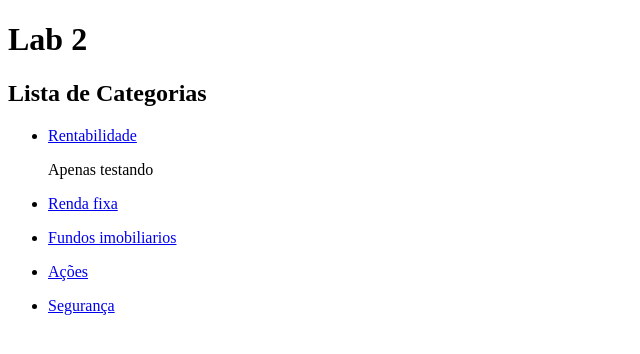
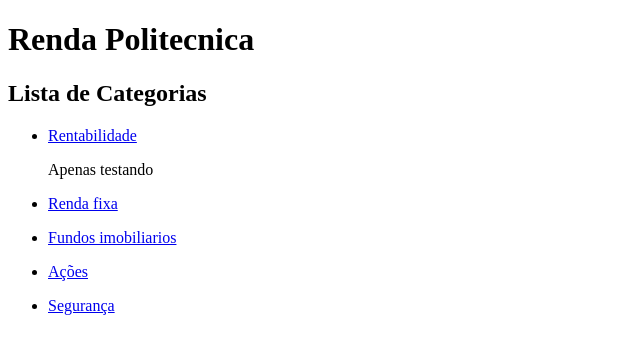
Before and after one commit to vsfarina/lab_2, a Django app: page /categories/ in a window 1280 px wide. Shown: the top 354 px of the page, without its empty margins (0-640 px from the left). Run offline with Django 5.2, Linux system fonts and the light colour scheme; data comes from the database, SQL or seed files in the repository; both versions use the stored data as it was after the commit.

Commit message:
Nome das categorias e do site trocado

```diff
--- a/blog/templates/base.html
+++ b/blog/templates/base.html
@@ -1,11 +1,11 @@
 <!DOCTYPE html>
 <html>
 <head>
-    <title>Lab 2</title>
+    <title>Renda Politecnica</title>
 </head>
 <body>
     <header>
-        <h1>Lab 2</h1>
+        <h1>Renda Politecnica</h1>
     </header>
     <main>
         {% block content %}
```
Also changed, not shown: db.sqlite3.
